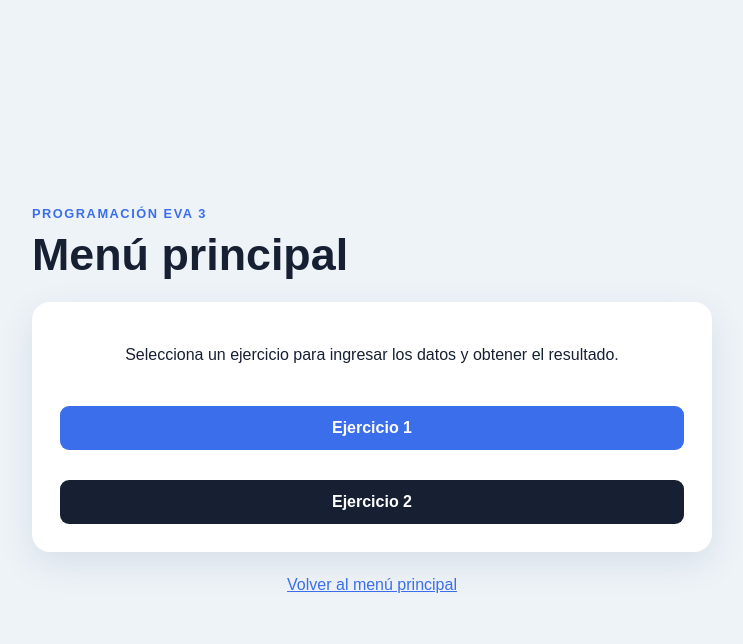
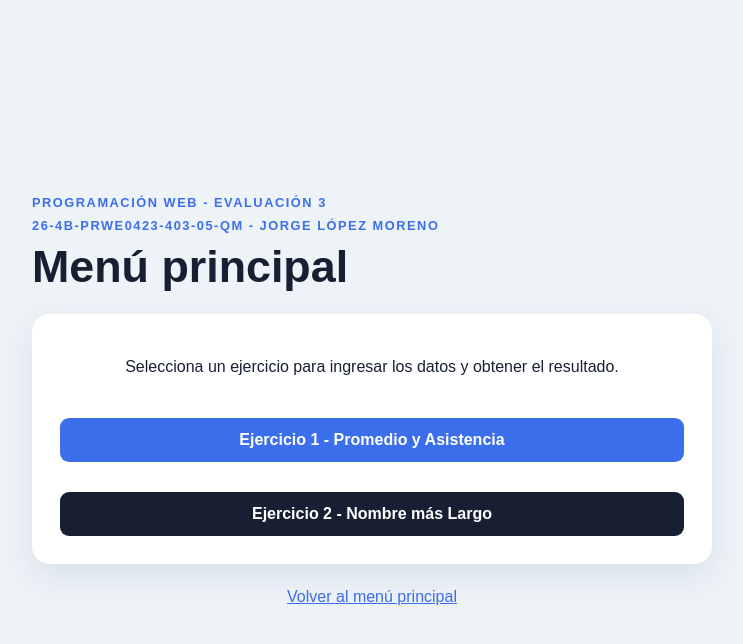
Before and after one commit to jlopezm-hub/eva3, a Flask app: page / in a window 1280 px wide. Shown: the top 644 px of the page, without its empty margins (268-1011 px from the left). Run offline with Flask 3, Linux system fonts and the light colour scheme.

Commit message:
update info

```diff
--- a/templates/base.html
+++ b/templates/base.html
@@ -3,13 +3,14 @@
 <head>
   <meta charset="utf-8">
   <meta name="viewport" content="width=device-width, initial-scale=1">
-  <title>{% block title %}Programación EVA 3{% endblock %}</title>
+  <title>{% block title %}PROGRAMACIÓN WEB - EVALUACIÓN 3{% endblock %}</title>
   <link rel="stylesheet" href="{{ url_for('static', filename='css/styles.css') }}">
 </head>
 <body>
   <main class="contenedor">
     <header class="encabezado">
-      <p class="etiqueta">PROGRAMACIÓN EVA 3</p>
+      <p class="etiqueta">PROGRAMACIÓN WEB - EVALUACIÓN 3</p>
+      <p class="etiqueta">26-4B-PRWE0423-403-05-QM - JORGE LÓPEZ MORENO</p>
       <h1>{% block heading %}Aplicación de ejercicios{% endblock %}</h1>
     </header>
     {% block content %}{% endblock %}
--- a/templates/index.html
+++ b/templates/index.html
@@ -5,8 +5,8 @@
 <section class="tarjeta introduccion">
   <p>Selecciona un ejercicio para ingresar los datos y obtener el resultado.</p>
   <div class="acciones">
-    <a class="boton" href="{{ url_for('ejercicio_1') }}">Ejercicio 1</a>
-    <a class="boton secundario" href="{{ url_for('ejercicio_2') }}">Ejercicio 2</a>
+    <a class="boton" href="{{ url_for('ejercicio_1') }}">Ejercicio 1 - Promedio y Asistencia</a>
+    <a class="boton secundario" href="{{ url_for('ejercicio_2') }}">Ejercicio 2 - Nombre más Largo</a>
   </div>
 </section>
 {% endblock %}
```
Also changed, not shown: README.md.
